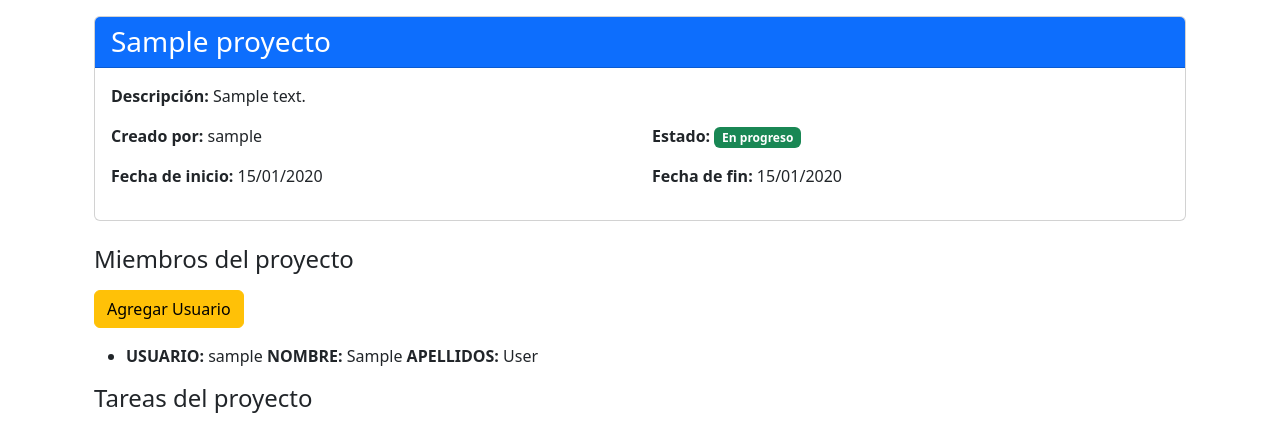
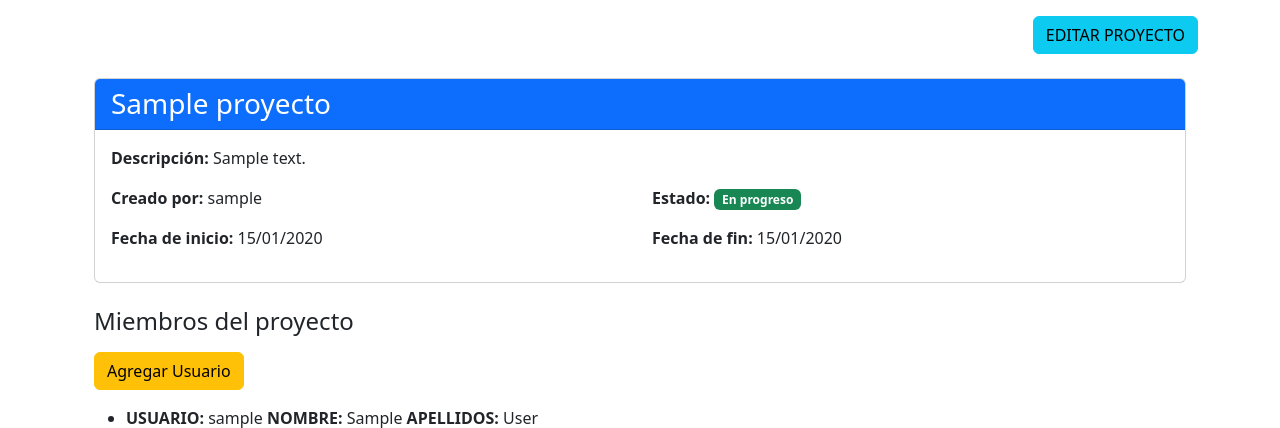
Before and after one commit to anibalCApaza/proyecto_web_3, a Django app: page /proyecto/ver/1 in a window 1280 px wide. Shown: the part 56-484 px from the top of the page. Run offline with Django 5.2, Linux system fonts and the light colour scheme; a user stored in the database is signed in; tables that the repository leaves empty hold one stand-in row (values such as "Sample post").

Commit message:
Agregada edición de proyecto

```diff
--- a/proyecto/templates/proyecto/ver_proyecto.html
+++ b/proyecto/templates/proyecto/ver_proyecto.html
@@ -2,6 +2,12 @@
 
 {% block content %}
 <br>
+<br>
+<div class="d-flex justify-content-end">
+  <a class="btn btn-info " href="{% url 'proyecto:editar_proyecto' proyecto.id %}">
+  EDITAR PROYECTO
+  </a>
+</div>
 <div class="container mt-4">
     <div class="card mb-4">
         <div class="card-header bg-primary text-white">
--- a/proyecto/urls.py
+++ b/proyecto/urls.py
@@ -9,5 +9,6 @@ urlpatterns = [
     path("lista/", views.lista_proyecto, name="lista_proyectos"),
     path("crear/", views.crear_proyecto, name="crear_proyecto"),
     path("ver/<int:id>", views.ver_proyecto, name="ver_proyecto"),
-    path("agregar_usuario/<int:id>",views.agregar_usuario,name="agregar_usuario")
+    path("agregar_usuario/<int:id>", views.agregar_usuario, name="agregar_usuario"),
+    path("editar/<int:id_proyecto>", views.editar_proyecto, name="editar_proyecto"),
 ]
--- a/proyecto/views.py
+++ b/proyecto/views.py
@@ -88,3 +88,18 @@ def agregar_usuario(request, id):
         pass
     context = {"usuarios": usuarios, "proyecto": proyecto, "error": error}
     return render(request, "proyecto/agregar_usuario.html", context=context)
+
+
+def editar_proyecto(request, id_proyecto):
+    proyecto = get_object_or_404(Proyecto, id=id_proyecto)
+
+    if request.method == "POST":
+        form = ProyectoForm(request.POST, instance=proyecto)
+        if form.is_valid():
+            form.save()
+            return redirect("proyecto:ver_proyecto", proyecto.id)
+    else:
+        form = ProyectoForm(instance=proyecto)
+    return render(
+        request, "proyecto/editar_proyecto.html", {"form": form, "proyecto": proyecto}
+    )
```
Also changed, not shown: proyecto/templates/proyecto/editar_proyecto.html (added, +15 -0 lines).
